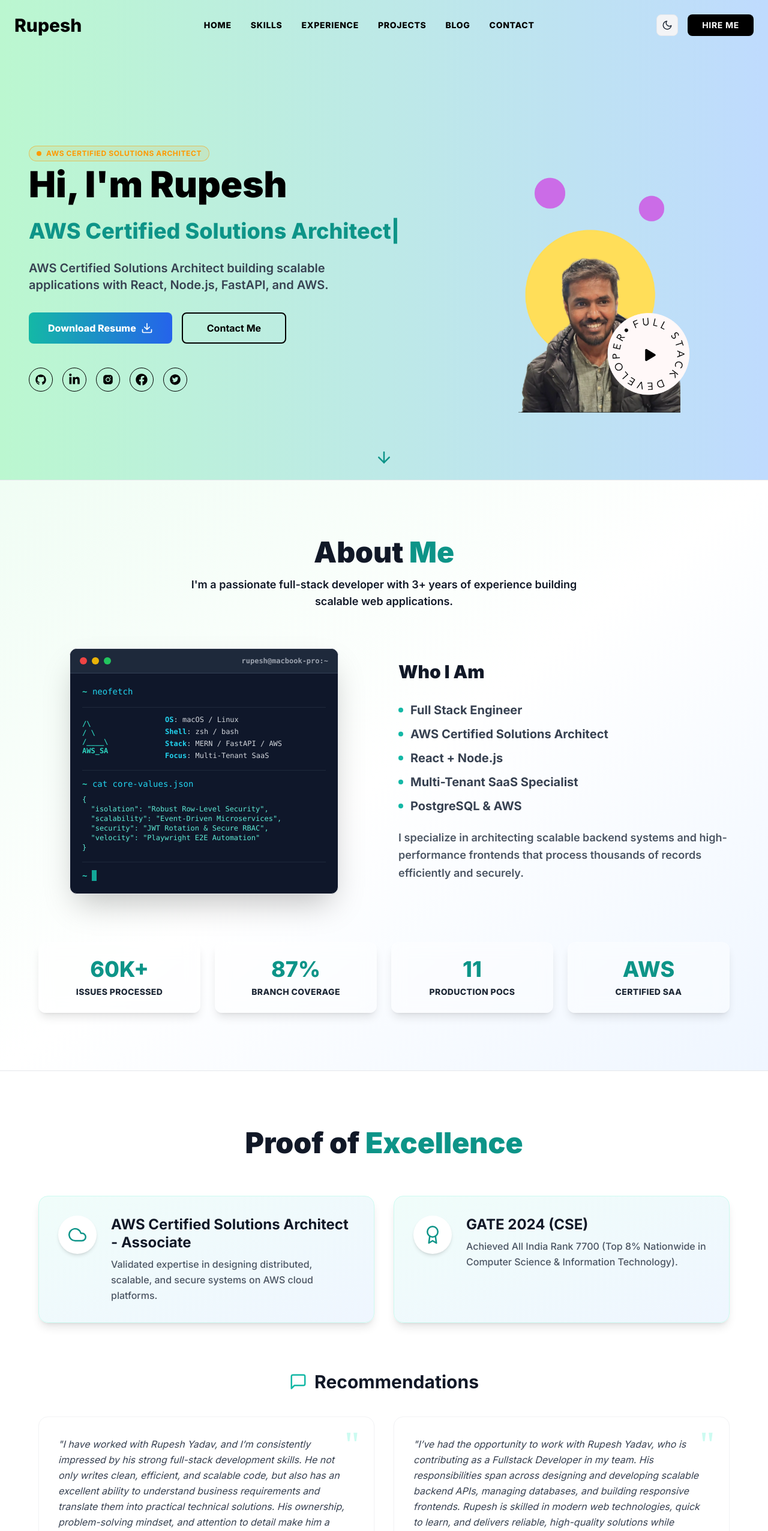
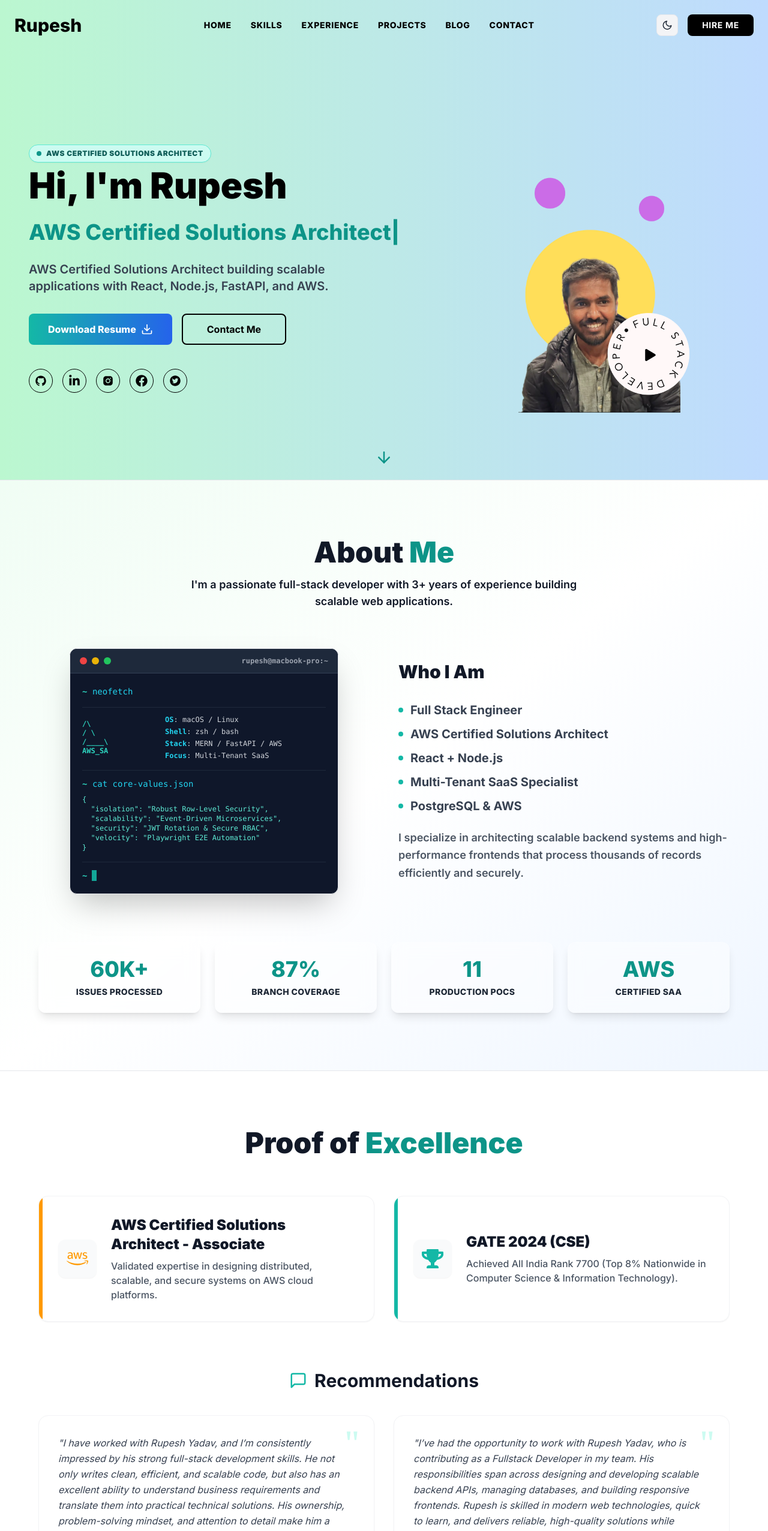
Before and after one commit to RupeshDev18/rupesh-portfolio, a React (Vite) app: page / in a window 1280 px wide. Shown: the top 2553 px of the page at 60% size. Built offline with nearby package versions, Linux system fonts and the light colour scheme.

Commit message:
feat: UI Improvements

```diff
--- a/src/components/achievements/Achievements.jsx
+++ b/src/components/achievements/Achievements.jsx
@@ -1,6 +1,7 @@
 import React from "react";
 import { motion } from "framer-motion";
-import { FiAward, FiCloud, FiMessageSquare } from "react-icons/fi";
+import { FiMessageSquare } from "react-icons/fi";
+import { FaAws, FaTrophy } from "react-icons/fa";
 import portfolioData from "../../data/data.json";
 
 const Achievements = () => {
@@ -24,20 +25,22 @@
           {achievements.map((item, idx) => (
             <motion.div
               key={idx}
-              className="flex items-start gap-6 p-8 rounded-2xl bg-gradient-to-br from-teal-50 to-blue-50 dark:from-slate-900/80 dark:to-teal-950/20 border border-teal-100 dark:border-teal-500/20 shadow-lg hover:shadow-xl transition-all"
+              className="flex flex-col sm:flex-row items-start sm:items-center gap-6 p-8 rounded-2xl bg-white dark:bg-slate-900 border border-gray-100 dark:border-slate-800 shadow-sm hover:shadow-xl transition-all relative overflow-hidden group"
               initial={{ opacity: 0, x: idx % 2 === 0 ? -30 : 30 }}
               whileInView={{ opacity: 1, x: 0 }}
               transition={{ duration: 0.6, delay: idx * 0.1 }}
               viewport={{ once: true }}
             >
-              <div className="flex-shrink-0 w-16 h-16 flex items-center justify-center rounded-full bg-white dark:bg-slate-950 shadow-md text-teal-600 dark:text-cyan-400 text-3xl">
-                {item.icon === "aws" ? <FiCloud /> : <FiAward />}
+              <div className={`absolute left-0 top-0 bottom-0 w-1.5 ${item.icon === 'aws' ? 'bg-[#ff9900]' : 'bg-teal-500'}`}></div>
+
+              <div className={`flex-shrink-0 w-16 h-16 flex items-center justify-center rounded-xl bg-gray-50 dark:bg-slate-800 shadow-sm transition-transform duration-300 group-hover:scale-110 group-hover:-rotate-3 text-4xl ${item.icon === 'aws' ? 'text-[#ff9900]' : 'text-teal-500'}`}>
+                {item.icon === "aws" ? <FaAws /> : <FaTrophy />}
               </div>
               <div>
-                <h3 className="text-2xl font-bold text-gray-900 dark:text-white mb-2 leading-tight">
+                <h3 className="text-xl md:text-2xl font-black text-gray-900 dark:text-white mb-2 leading-tight">
                   {item.title}
                 </h3>
-                <p className="text-gray-600 dark:text-gray-300 font-medium leading-relaxed">
+                <p className="text-gray-600 dark:text-gray-400 font-medium leading-relaxed text-sm md:text-base">
                   {item.description}
                 </p>
               </div>
--- a/src/components/hero/Hero.jsx
+++ b/src/components/hero/Hero.jsx
@@ -43,8 +43,8 @@
           animate="visible"
         >
           <motion.div variants={itemVariants} className="flex items-center gap-2 mb-[-1rem]">
-            <span className="px-3 py-1 bg-[#ff9900]/10 text-[#ff9900] border border-[#ff9900]/50 rounded-full text-xs font-bold tracking-wider uppercase flex items-center gap-2">
-              <span className="w-2 h-2 bg-[#ff9900] rounded-full animate-pulse"></span>
+            <span className="px-3 py-1.5 bg-teal-100 dark:bg-[#ff9900]/10 text-teal-800 dark:text-[#ff9900] border border-teal-300 dark:border-[#ff9900]/50 rounded-full text-xs font-black tracking-wider uppercase flex items-center gap-2 shadow-sm dark:shadow-none">
+              <span className="w-2 h-2 bg-teal-600 dark:bg-[#ff9900] rounded-full animate-pulse"></span>
               AWS Certified Solutions Architect
             </span>
           </motion.div>
--- a/src/components/projects/Projects.jsx
+++ b/src/components/projects/Projects.jsx
@@ -17,8 +17,14 @@
         <motion.div className="grid grid-cols-1 md:grid-cols-2 lg:grid-cols-3 gap-8" initial="hidden" whileInView="visible" viewport={{ once: true }}>
           {projects.map((project, idx) => (
             <motion.div key={idx} className="group bg-gray-50/50 dark:bg-slate-900/60 dark:backdrop-blur-md rounded-lg overflow-hidden border border-gray-100 dark:border-teal-500/20 dark:hover:border-cyan-400/40 hover:shadow-xl dark:hover:shadow-[0_0_25px_rgba(6,182,212,0.15)] transition-all duration-300" whileHover={{ y: -10 }}>
-              <div className="h-48 bg-gradient-to-br from-teal-400 to-blue-500 flex items-center justify-center text-6xl">
-                {project.image}
+              <div className="h-48 bg-gradient-to-br from-teal-400 to-blue-500 flex items-center justify-center text-6xl overflow-hidden relative">
+                {project.imagePath ? (
+                  <a href={new URL(`../../assets/projects/${project.imagePath}`, import.meta.url).href} target="_blank" rel="noopener noreferrer" className="w-full h-full block cursor-pointer" title="Click to view full image">
+                    <img src={new URL(`../../assets/projects/${project.imagePath}`, import.meta.url).href} alt={project.title} className="w-full h-full object-cover object-top hover:scale-105 transition-transform duration-500" />
+                  </a>
+                ) : (
+                  project.image
+                )}
               </div>
 
               <div className="p-6">
--- a/src/data/blogData.js
+++ b/src/data/blogData.js
@@ -91,7 +91,7 @@
     content: `
 Building a multi-tenant SaaS application requires making a fundamental architectural decision early on: **How do we isolate tenant data?**
 
-When architecting the **ClearDays Enterprise HRMS**, which supports over 200 distinct organizations, data leakage was absolutely unacceptable. Here is a breakdown of the database architecture I implemented.
+When architecting the **SiloamHR Enterprise HRMS**, which supports over 200 distinct organizations, data leakage was absolutely unacceptable. Here is a breakdown of the database architecture I implemented.
 
 ## The Three Multi-Tenancy Models
 
@@ -99,7 +99,7 @@
 2. **Schema per Tenant**: Good balance. One database, but each tenant gets their own schema.
 3. **Shared Database, Shared Schema**: The most cost-effective and scalable, but the riskiest for data leakage. Every table has a \`tenant_id\` column.
 
-For ClearDays, I chose a hybrid approach heavily relying on the **Shared Database** model, secured by PostgreSQL's powerful **Row-Level Security (RLS)**.
+For SiloamHR, I chose a hybrid approach heavily relying on the **Shared Database** model, secured by PostgreSQL's powerful **Row-Level Security (RLS)**.
 
 ## Implementing Row-Level Security (RLS)
 
--- a/src/data/data.json
+++ b/src/data/data.json
@@ -87,9 +87,10 @@
   "projects": [
     {
       "id": "cleardays-hrms",
-      "title": "ClearDays: Enterprise Multi-Tenant HRMS",
+      "title": "SiloamHR: Enterprise Multi-Tenant HRMS",
       "description": "Designed scalable multi-tenant architecture using shared-database schema with row-level security supporting 200+ organizations. Architected hybrid RBAC and ABAC permission system with Redis caching achieving sub-100ms P99 latency.",
       "image": "🏢",
+      "imagePath": "siloamHR.png",
       "tags": ["React 19", "Node.js", "PostgreSQL", "Redis", "RBAC/ABAC", "AWS"],
       "github": "https://github.com/rupeshdev18/cleardays",
       "live": "https://hr-portal-web-nd7c.onrender.com",
@@ -124,6 +125,7 @@
       "title": "BrickoSys: Inventory & Warehouse MS",
       "description": "Built multi-tenant inventory system for Lego parts with modular APIs for stock tracking, order picking, and warehouse management. Schema-based partitioning reduced manual tracking by 42%.",
       "image": "🧱",
+      "imagePath": "brickosys.png",
       "tags": ["React", "Node.js", "PostgreSQL", "AWS S3", "Tenant Isolation"],
       "github": "https://github.com/rupeshdev18/brickosys",
       "live": "#",
--- a/src/pages/ProjectDetail.jsx
+++ b/src/pages/ProjectDetail.jsx
@@ -81,8 +81,14 @@
           transition={{ duration: 0.6 }}
         >
           <div className="h-64 md:h-96 rounded-2xl bg-gradient-to-br from-teal-500 via-blue-500 to-purple-600 flex items-center justify-center text-8xl md:text-9xl shadow-2xl mb-12 overflow-hidden relative group">
-            <span className="z-10 filter drop-shadow-lg transform group-hover:scale-110 transition-transform duration-500">{project.image}</span>
-            <div className="absolute inset-0 bg-black/20 group-hover:bg-black/10 transition-colors duration-300"></div>
+            {project.imagePath ? (
+              <a href={new URL(`../assets/projects/${project.imagePath}`, import.meta.url).href} target="_blank" rel="noopener noreferrer" className="w-full h-full z-10 cursor-pointer block" title="Click to view full image">
+                <img src={new URL(`../assets/projects/${project.imagePath}`, import.meta.url).href} alt={project.title} className="w-full h-full object-cover object-top transform group-hover:scale-105 transition-transform duration-500" />
+              </a>
+            ) : (
+              <span className="z-10 filter drop-shadow-lg transform group-hover:scale-110 transition-transform duration-500">{project.image}</span>
+            )}
+            <div className="absolute inset-0 bg-black/20 group-hover:bg-black/10 transition-colors duration-300 z-20 pointer-events-none"></div>
           </div>
 
           <h1 className="text-4xl md:text-6xl font-black mb-6 leading-tight text-gray-900 dark:text-white">
```
Also changed, not shown: src/assets/projects/brickosys.png (added), src/assets/projects/siloamHR.png (added).
